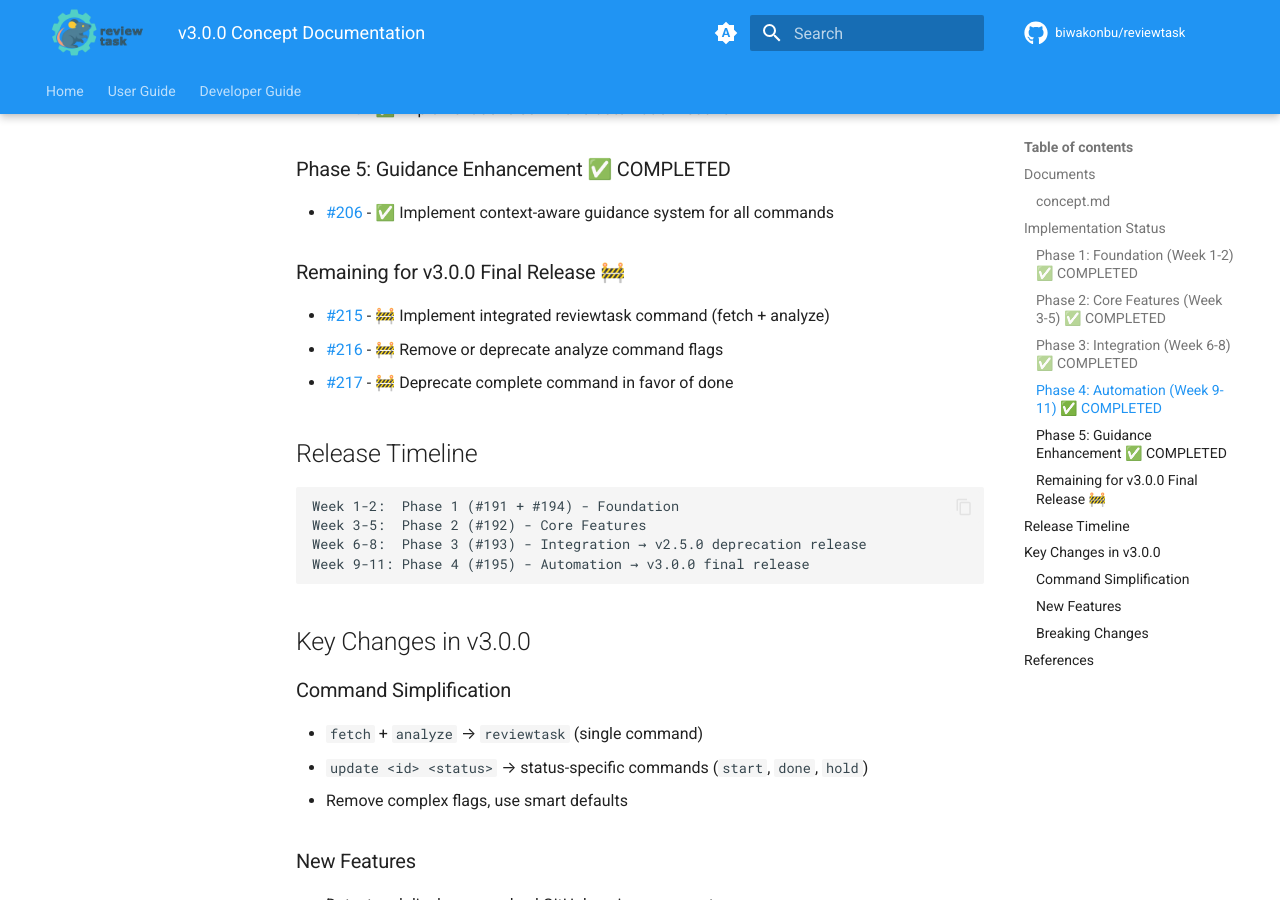
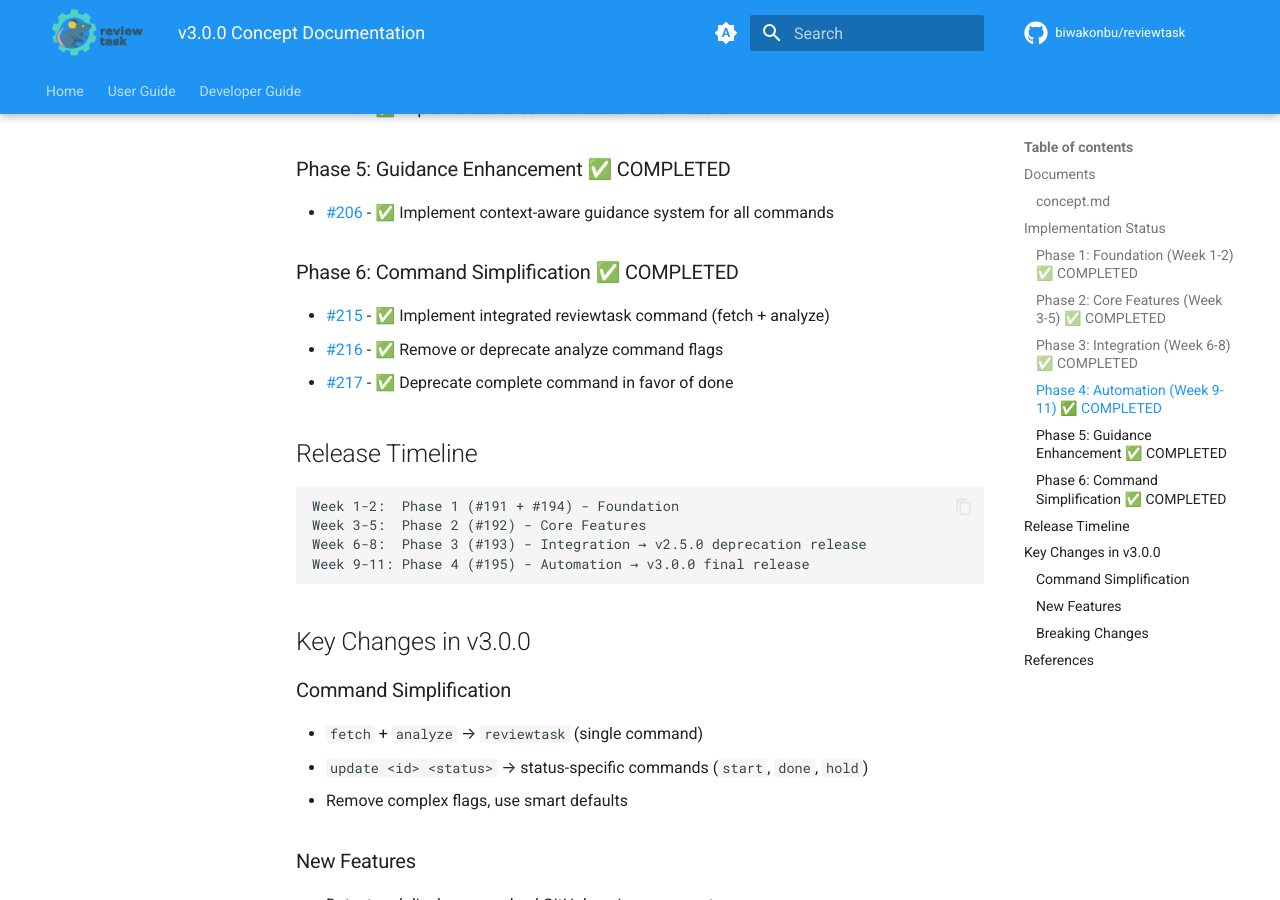
Before and after one commit to biwakonbu/reviewtask, an MkDocs documentation site: the page built from docs/v3/README.md, in a window 1280 px wide and 900 px high, scrolled down 928 px. Built offline with MkDocs 1.6.1 and Material for MkDocs 9.7.7, drawn with Linux system fonts in a browser that asks for light colours; comment, search, counter and statistics services are not loaded; the version menu is left out.

```diff
--- a/docs/v3/README.md
+++ b/docs/v3/README.md
@@ -32,10 +32,10 @@ v3.0.0 is tracked through the following issues:
 ### Phase 5: Guidance Enhancement ✅ COMPLETED
 - [#206](https://github.com/biwakonbu/reviewtask/issues/206) - ✅ Implement context-aware guidance system for all commands
 
-### Remaining for v3.0.0 Final Release 🚧
-- [#215](https://github.com/biwakonbu/reviewtask/issues/215) - 🚧 Implement integrated reviewtask command (fetch + analyze)
-- [#216](https://github.com/biwakonbu/reviewtask/issues/216) - 🚧 Remove or deprecate analyze command flags
-- [#217](https://github.com/biwakonbu/reviewtask/issues/217) - 🚧 Deprecate complete command in favor of done
+### Phase 6: Command Simplification ✅ COMPLETED
+- [#215](https://github.com/biwakonbu/reviewtask/issues/215) - ✅ Implement integrated reviewtask command (fetch + analyze)
+- [#216](https://github.com/biwakonbu/reviewtask/issues/216) - ✅ Remove or deprecate analyze command flags
+- [#217](https://github.com/biwakonbu/reviewtask/issues/217) - ✅ Deprecate complete command in favor of done
 
 ## Release Timeline
 
```
